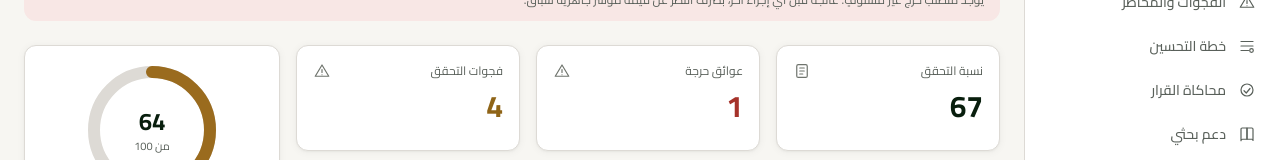
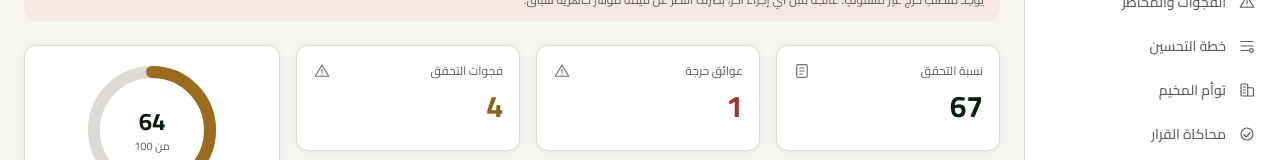
Before and after one commit to arublhiany/Emtithal, a Next.js app: page /company/dashboard in a window 1280 px wide. Shown: the part 241-401 px from the top of the page. Built offline with nearby package versions, Linux system fonts and the light colour scheme.

Commit message:
Add camp twin navigation for companies

```diff
--- a/src/components/layout/navConfig.ts
+++ b/src/components/layout/navConfig.ts
@@ -10,6 +10,7 @@ export const COMPANY_NAV: NavItem[] = [
   { href: "/company/evidence", label: "الأدلة", icon: "evidence" },
   { href: "/company/gaps", label: "الفجوات والمخاطر", icon: "risks" },
   { href: "/company/improvement-plan", label: "خطة التحسين", icon: "plan" },
+  { href: "/company/digital-twin", label: "توأم المخيم", icon: "companies" },
   { href: "/company/decision-simulation", label: "محاكاة القرار", icon: "decision" },
   { href: "/company/research", label: "دعم بحثي", icon: "research" },
   { href: "/company/alerts", label: "التنبيهات", icon: "alerts" },
```
